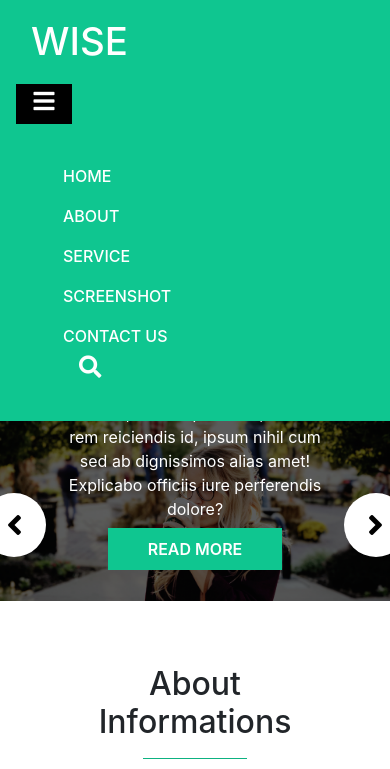
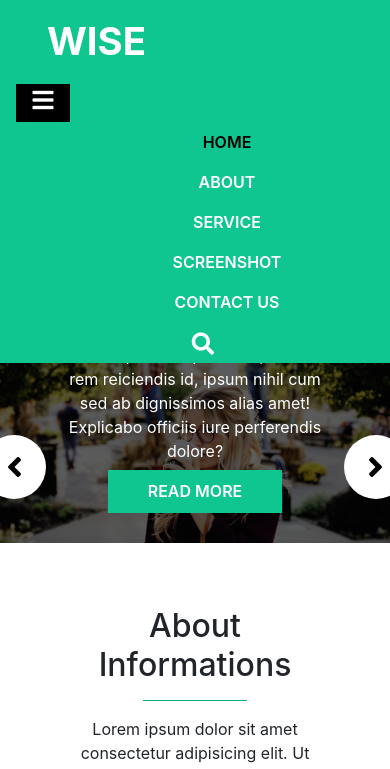
Before and after one commit to Tom4ss/wise, a website: page index.html in a window 390 px wide. Both pictures are taken after a click on the button "Toggle navigation". Shown: the top 769 px of the page. Drawn offline with nearby package versions, Linux system fonts and the light colour scheme.

Commit message:
change navbar

```diff
--- a/index.html
+++ b/index.html
@@ -57,10 +57,11 @@
     </div>
     <!-- Navbar -->
     <header id="home">
-      <div class="container">
+      <div class="container-fluid">
         <div class="row">
           <nav class="navbar navbar-expand-md" role="navigation">
-            <div class="col-xl-3 col-lg-3 col-md-3 col-sm-3">
+            <!-- <div class="col-xl-3 col-lg-3 col-md-3 col-sm-3"> -->
+            <div class="col-xl-4 col-lg-3 col-md-3 col-sm-3">
               <h1 class="navbar-brand"><a href="#">WISE</a></h1>
             </div>
 
@@ -82,23 +83,24 @@
             <div class="col-xl-9 col-lg-9 col-md-9 col-sm-9">
               <div class="collapse navbar-collapse" id="navbarSupportedContent">
                 <ul class="navbar-nav">
-                  <li class="nav-item active">
-                    <a href="#home" class="nav-link">HOME</a>
+                  <li class="nav-item">
+                    <a href="#home" class="nav-link active">HOME</a>
                   </li>
                   <li class="nav-item">
-                    <a class="nav-link" href="#">ABOUT</a>
+                    <a class="nav-link" href="#about">ABOUT</a>
                   </li>
                   <li class="nav-item">
-                    <a class="nav-link" href="#">SERVICE</a>
+                    <a class="nav-link" href="#service">SERVICE</a>
                   </li>
                   <li class="nav-item">
-                    <a class="nav-link" href="#">SCREENSHOT</a>
+                    <a class="nav-link" href="#screenshot">SCREENSHOT</a>
                   </li>
                   <li class="nav-item">
-                    <a class="nav-link" href="#">CONTACT US</a>
+                    <a class="nav-link" href="#contact">CONTACT&nbsp;US</a>
                   </li>
+                  <i class="fas fa-search"></i>
                 </ul>
-                <i class="fas fa-search"></i>
+                <!-- <i class="fas fa-search"></i> -->
               </div>
             </div>
           </nav>
--- a/src/sass/components/_navbar.scss
+++ b/src/sass/components/_navbar.scss
@@ -1,44 +1,33 @@
 .navbar {
   background-color: $primary-color;
   color: #fff;
+  width: 100%;
   a {
     color: #fff;
-    font-weight: 500;
+    font-weight: 600;
+    transition: 0.2s ease-in-out;
     &:hover {
-      color: #000;
+      color: #000 !important;
     }
   }
   ul {
+    // margin: 1rem;
+    li {
+      margin-left: 4rem;
+    }
     .active {
-      color: #000;
+      color: #000 !important;
     }
   }
 
   .navbar-brand {
     font-size: 2.4rem;
-    font-weight: 700;
-    // margin-left: 10%;
+    font-weight: 900;
+    margin-left: 60%;
     a {
-      color: #fff;
-    }
-  }
-
-  .collapse {
-    padding: 2rem;
-  }
-
-  .navbar-responsive {
-    // padding-left: 15rem;
-    background-color: #000;
-  }
-  .navbar-toggler {
-    outline: 0;
-    // background-color: #000;
-    // padding-left: 15rem;
-    border-radius: 0;
-    .fa-bars {
-      color: #fff;
-      font-size: 1.5rem;
+      font-weight: 700;
+      color: #fff !important;
+      text-decoration: none;
     }
   }
 }
@@ -46,5 +35,43 @@
 .fa-search {
   font-size: 1.4rem;
   margin-left: 1rem;
+  margin-top: 0.7rem;
   cursor: pointer;
+  transition: 0.2s all;
+  &:hover {
+    color: #000;
+    transform: scale(1.3);
+  }
 }
+
+@media only screen and (max-width: 768px) {
+  .navbar-responsive {
+    background-color: #000;
+    // padding-left: 17rem;
+    margin-right: 5rem;
+  }
+  .navbar-toggler {
+    outline: 0 !important;
+    border: 0;
+    .fa-bars {
+      color: #fff;
+      font-size: 1.5rem;
+    }
+  }
+
+  .navbar {
+    ul,
+    .fa-search {
+      display: flex;
+      align-items: center;
+      justify-content: center;
+      li {
+        max-width: 50%;
+      }
+    }
+  }
+
+  .navbar-brand {
+    margin-left: 1rem !important;
+  }
+}
```
Also changed, not shown: dist/css/style.css.
